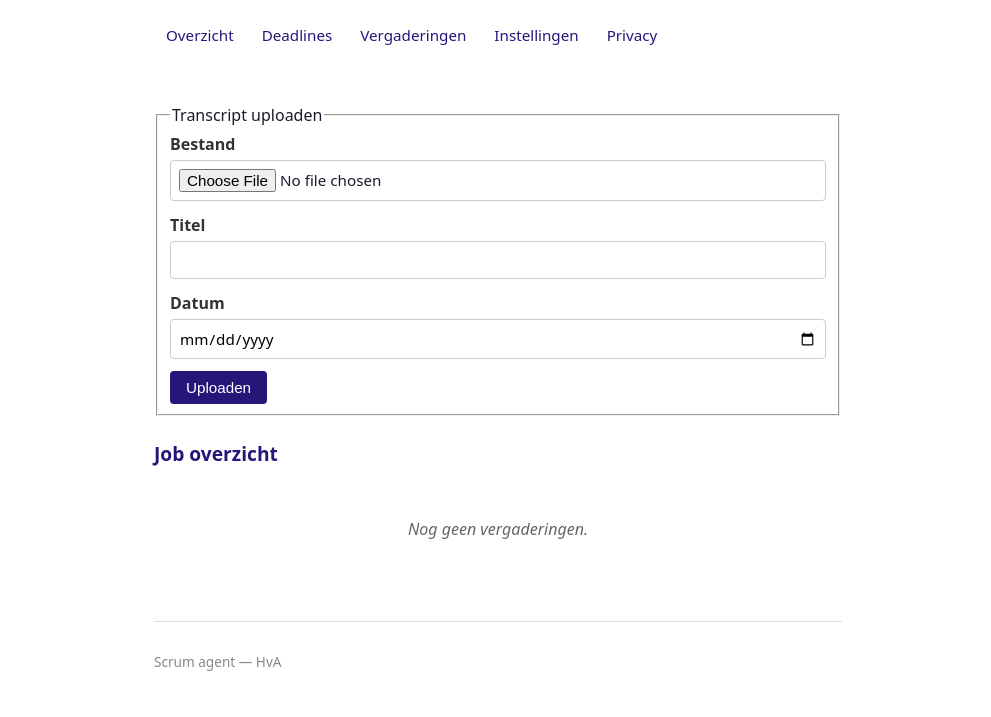
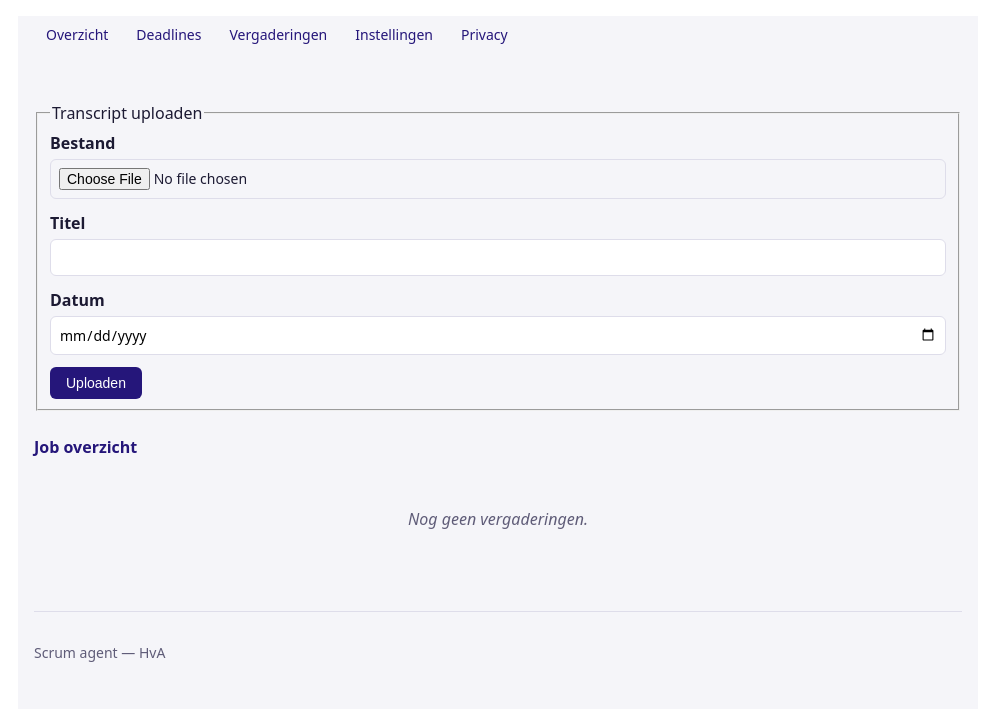
Before and after one commit to cecedabro/scrum-agent, a FastAPI app: template backend/app/templates/meetings.html in a window 1280 px wide. Shown: the top 717 px of the page, without its empty margins (142-1133 px from the left). Run offline with FastAPI, Linux system fonts and the light colour scheme; the template is opened without the code that fills it, so the values that code supplies are empty; parts of the project's set-up code (start-up, migrations or seed data) failed here and were passed over.

Commit message:
T52: Design tokens: put the `:root` block from docs/frontend.md §Tokens at the very top of `static/app.css` (exact names and values) and replace every colour, font family, radius and the main spacing in the rest of the file with `var(--…)`; `body` gets `background: var(--color-bg)`. No colour literal may remain outside `:root`. Edit the CSS in small steps.

```diff
--- a/backend/app/static/app.css
+++ b/backend/app/static/app.css
@@ -1,3 +1,36 @@
+:root {
+  --color-bg: #f5f5f9;
+  --color-surface: #ffffff;
+  --color-text: #1c1a33;
+  --color-muted: #5f5c78;
+  --color-border: #deddea;
+  --color-accent: #25167a;
+  --color-accent-hover: #1a0e5e;
+  --color-accent-soft: #ecebf8;
+  --color-success: #1e6b3a;
+  --color-success-soft: #e3f3e8;
+  --color-info: #1d4f91;
+  --color-info-soft: #e4eefb;
+  --color-danger: #b3261e;
+  --color-danger-soft: #fbe9e7;
+  --color-neutral-soft: #ececf1;
+  --font-sans: system-ui, -apple-system, "Segoe UI", Roboto, "Helvetica Neue", Arial, sans-serif;
+  --font-size-sm: 0.875rem;
+  --font-size-base: 1rem;
+  --font-size-lg: 1.25rem;
+  --font-size-xl: 1.6rem;
+  --space-1: 0.25rem;
+  --space-2: 0.5rem;
+  --space-3: 0.75rem;
+  --space-4: 1rem;
+  --space-6: 1.5rem;
+  --space-8: 2rem;
+  --radius: 10px;
+  --radius-sm: 6px;
+  --shadow: 0 1px 2px rgba(28, 26, 51, 0.06), 0 1px 8px rgba(28, 26, 51, 0.04);
+  --max-width: 960px;
+}
+
 /* Calm and functional: system font stack, dark blue accent, cards with borders, generous spacing. */
 
 *,
@@ -7,20 +40,21 @@
 }
 
 html {
-    font-family: system-ui, -apple-system, "Segoe UI", Roboto, "Helvetica Neue", Arial, sans-serif;
+    font-family: var(--font-sans);
     font-size: 16px;
     line-height: 1.5;
-    color: #1a1a2e;
-    background: #ffffff;
+    color: var(--color-text);
+    background: var(--color-surface);
 }
 
 body {
     margin: 0;
     padding: 0;
-    max-width: 720px;
+    max-width: var(--max-width);
     margin-left: auto;
     margin-right: auto;
-    padding: 0 1rem;
+    padding: 0 var(--space-4);
+    background: var(--color-bg);
 }
 
 /* --- Navigation --- */
@@ -36,57 +70,59 @@ nav ul {
 
 nav a {
     display: block;
-    padding: 0.5rem 0.75rem;
-    color: #25167a;
+    padding: var(--space-2) var(--space-3);
+    color: var(--color-accent);
     text-decoration: none;
-    border-radius: 4px;
-    font-size: 0.95rem;
+    border-radius: var(--radius-sm);
+    font-size: var(--font-size-sm);
 }
 
 nav a:hover {
-    background: #25167a;
-    color: #ffffff;
+    background: var(--color-accent);
+    color: var(--color-surface);
 }
 
 nav a[aria-current="page"] {
-    background: #25167a;
-    color: #ffffff;
+    background: var(--color-accent-soft);
+    color: var(--color-accent);
     font-weight: 600;
 }
 
 /* --- Main content --- */
 
 main {
-    padding: 1rem 0 2rem;
+    padding: var(--space-4) 0 var(--space-8);
+    border-radius: var(--radius);
 }
 
 h1 {
-    font-size: 1.5rem;
-    color: #25167a;
-    margin: 1rem 0;
+    font-size: var(--font-size-lg);
+    color: var(--color-accent);
+    margin: var(--space-4) 0;
 }
 
 h2 {
-    font-size: 1.2rem;
-    color: #25167a;
-    margin: 1.5rem 0 0.75rem;
+    font-size: var(--font-size-base);
+    color: var(--color-accent);
+    margin: var(--space-6) 0 var(--space-3);
 }
 
 /* --- Cards --- */
 
 .card {
-    border: 1px solid #e0e0e0;
-    border-radius: 6px;
-    padding: 1rem;
-    margin-bottom: 1rem;
-    background: #fafafa;
+    border: 1px solid var(--color-border);
+    border-radius: var(--radius-sm);
+    padding: var(--space-4);
+    margin-bottom: var(--space-4);
+    background: var(--color-surface);
+    box-shadow: var(--shadow);
 }
 
 /* --- Empty state --- */
 
 .empty-state {
-    color: #666;
-    padding: 2rem 0;
+    color: var(--color-muted);
+    padding: var(--space-8) 0;
     text-align: center;
     font-style: italic;
 }
@@ -99,20 +135,20 @@ form {
 
 label {
     display: block;
-    margin-bottom: 0.25rem;
+    margin-bottom: var(--space-1);
     font-weight: 600;
-    color: #333;
+    color: var(--color-text);
 }
 
 input,
 textarea,
 select {
     width: 100%;
-    padding: 0.5rem;
-    margin-bottom: 0.75rem;
-    border: 1px solid #ccc;
-    border-radius: 4px;
-    font-size: 0.95rem;
+    padding: var(--space-2);
+    margin-bottom: var(--space-3);
+    border: 1px solid var(--color-border);
+    border-radius: var(--radius-sm);
+    font-size: var(--font-size-sm);
     font-family: inherit;
 }
 
@@ -120,55 +156,56 @@ input:focus,
 textarea:focus,
 select:focus {
     outline: none;
-    border-color: #25167a;
-    box-shadow: 0 0 0 2px rgba(37, 22, 122, 0.15);
+    border-color: var(--color-accent);
+    box-shadow: 0 0 0 2px var(--color-accent);
 }
 
 button,
 input[type="submit"] {
-    background: #25167a;
-    color: #fff;
+    background: var(--color-accent);
+    color: var(--color-surface);
     border: none;
-    padding: 0.5rem 1rem;
-    border-radius: 4px;
+    padding: var(--space-2) var(--space-4);
+    border-radius: var(--radius-sm);
     cursor: pointer;
-    font-size: 0.95rem;
+    font-size: var(--font-size-sm);
 }
 
 button:hover,
 input[type="submit"]:hover {
-    background: #1a0e5e;
+    background: var(--color-accent-hover);
 }
 
 /* --- Errors --- */
 
 .error {
-    color: #c0392b;
-    font-size: 0.85rem;
-    margin-top: -0.5rem;
-    margin-bottom: 0.75rem;
+    color: var(--color-danger);
+    font-size: var(--font-size-sm);
+    margin-top: calc(-1 * var(--space-2));
+    margin-bottom: var(--space-3);
 }
 
 /* --- Footer --- */
 
 footer {
-    border-top: 1px solid #e0e0e0;
-    padding: 1rem 0 2rem;
-    font-size: 0.85rem;
-    color: #888;
+    border-top: 1px solid var(--color-border);
+    padding: var(--space-4) 0 var(--space-8);
+    font-size: var(--font-size-sm);
+    color: var(--color-muted);
 }
 
 /* --- Status badges --- */
 
 .badge {
     display: inline-block;
-    padding: 0.15rem 0.5rem;
-    border-radius: 3px;
-    font-size: 0.8rem;
+    padding: calc(var(--space-1) + 1px) var(--space-2);
+    border-radius: var(--radius-sm);
+    font-size: var(--font-size-sm);
     font-weight: 600;
 }
 
-.badge-grey  { background: #e0e0e0; color: #555; }
-.badge-blue  { background: #c8d8f0; color: #25167a; }
-.badge-green { background: #d4edda; color: #155724; }
-.badge-red   { background: #f8d7da; color: #721c24; }
+.badge-grey  { background: var(--color-neutral-soft); color: var(--color-muted); }
+.badge-blue  { background: var(--color-accent-soft); color: var(--color-accent); }
+.badge-blue:hover { background: var(--color-accent-soft); }
+.badge-green { background: var(--color-success-soft); color: var(--color-success); }
+.badge-red   { background: var(--color-danger-soft); color: var(--color-danger); }
```
Also changed, not shown: PLAN.md (+1 -1 lines), PROGRESS.md (+6 -0 lines).
